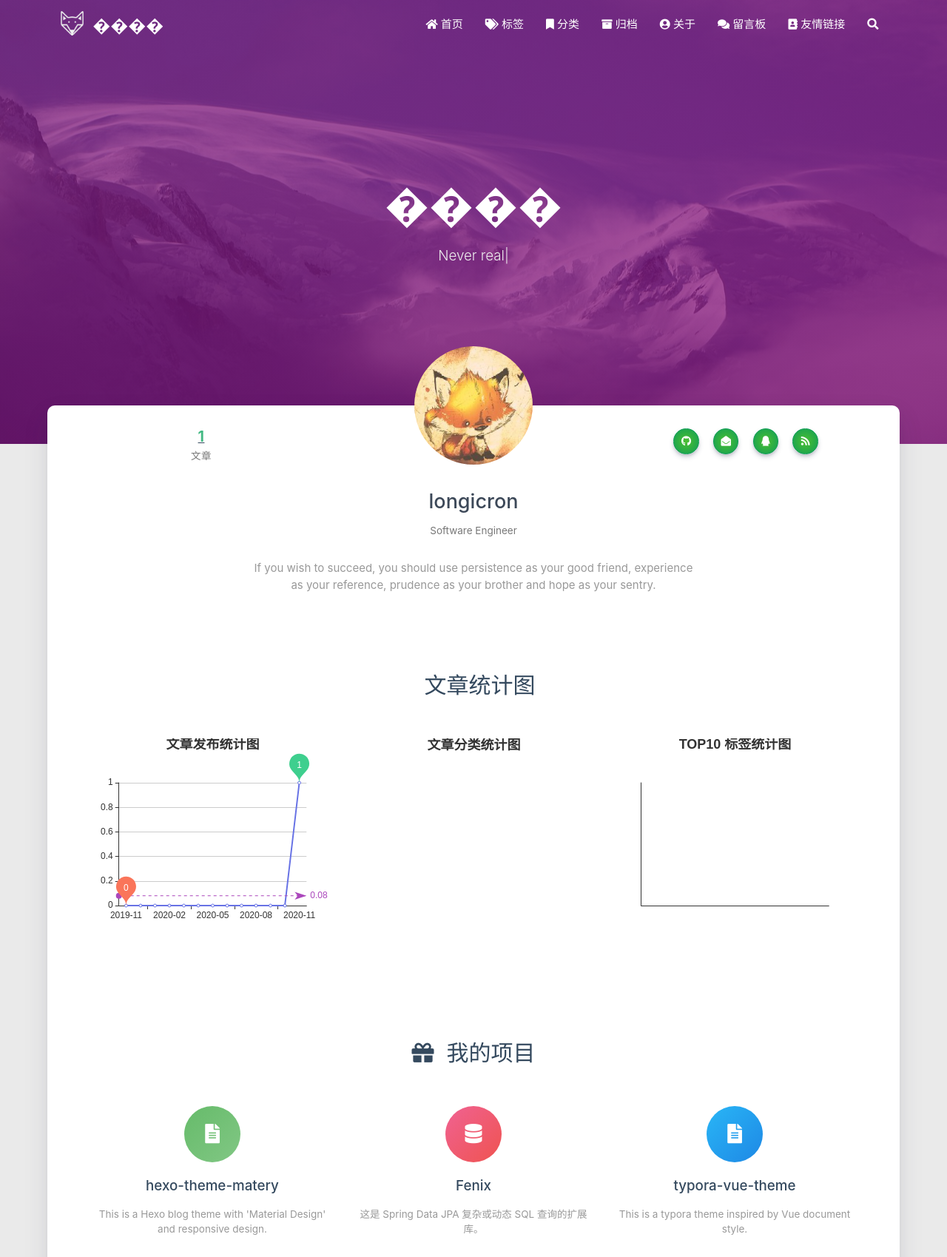
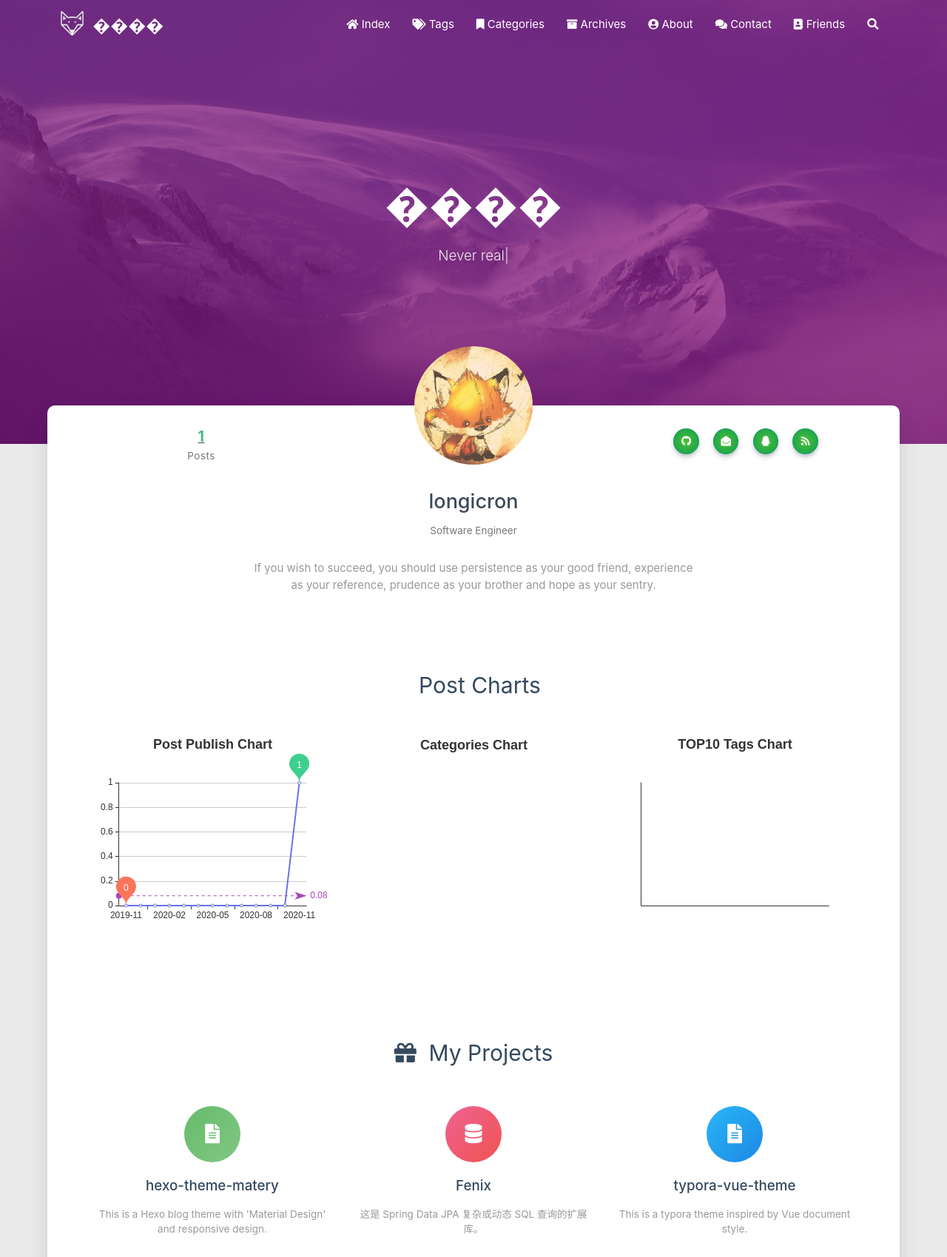
Before and after one commit to longicron/longicron, a plain HTML site: page about/index.html in a window 1280 px wide. Shown: the top 1699 px of the page at 74% size. Drawn offline with nearby package versions, Linux system fonts and the light colour scheme; some packages are replaced by stand-ins of ours; no server answers; a script that the page names is missing; some icons are missing.

Commit message:
Site updated: 2020-11-15 01:55:11

```diff
--- a/about/index.html
+++ b/about/index.html
@@ -1,10 +1,10 @@
 <!DOCTYPE HTML>
-<html lang="zh-CN">
+<html lang="en,zh-CN">
 
 
 <head>
     <meta charset="utf-8">
-    <meta name="keywords" content="关于, ����">
+    <meta name="keywords" content="About, ����">
     <meta name="description" content="">
     <meta http-equiv="X-UA-Compatible" content="IE=edge">
     <meta name="viewport" content="width=device-width, initial-scale=1.0, user-scalable=no">
@@ -16,7 +16,7 @@
     <!-- Global site tag (gtag.js) - Google Analytics -->
 
 
-    <title>关于 | ����</title>
+    <title>About | ����</title>
     <link rel="icon" type="image/png" href="/favicon.png">
 
     <link rel="stylesheet" type="text/css" href="/libs/awesome/css/all.css">
@@ -57,7 +57,7 @@
 
       <i class="fas fa-home" style="zoom: 0.6;"></i>
 
-      <span>首页</span>
+      <span>Index</span>
     </a>
 
   </li>
@@ -68,7 +68,7 @@
 
       <i class="fas fa-tags" style="zoom: 0.6;"></i>
 
-      <span>标签</span>
+      <span>Tags</span>
     </a>
 
   </li>
@@ -79,7 +79,7 @@
 
       <i class="fas fa-bookmark" style="zoom: 0.6;"></i>
 
-      <span>分类</span>
+      <span>Categories</span>
     </a>
 
   </li>
@@ -90,7 +90,7 @@
 
       <i class="fas fa-archive" style="zoom: 0.6;"></i>
 
-      <span>归档</span>
+      <span>Archives</span>
     </a>
 
   </li>
@@ -101,7 +101,7 @@
 
       <i class="fas fa-user-circle" style="zoom: 0.6;"></i>
 
-      <span>关于</span>
+      <span>About</span>
     </a>
 
   </li>
@@ -112,7 +112,7 @@
 
       <i class="fas fa-comments" style="zoom: 0.6;"></i>
 
-      <span>留言板</span>
+      <span>Contact</span>
     </a>
 
   </li>
@@ -123,14 +123,14 @@
 
       <i class="fas fa-address-book" style="zoom: 0.6;"></i>
 
-      <span>友情链接</span>
+      <span>Friends</span>
     </a>
 
   </li>
 
   <li>
     <a href="#searchModal" class="modal-trigger waves-effect waves-light">
-      <i id="searchIcon" class="fas fa-search" title="搜索" style="zoom: 0.85;"></i>
+      <i id="searchIcon" class="fas fa-search" title="Search" style="zoom: 0.85;"></i>
     </a>
   </li>
 </ul>
@@ -160,7 +160,7 @@
 
 			    <i class="fa-fw fas fa-home"></i>
 
-			首页
+			Index
 		</a>
 
         </li>
@@ -171,7 +171,7 @@
 
 			    <i class="fa-fw fas fa-tags"></i>
 
-			标签
+			Tags
 		</a>
 
         </li>
@@ -182,7 +182,7 @@
 
 			    <i class="fa-fw fas fa-bookmark"></i>
 
-			分类
+			Categories
 		</a>
 
         </li>
@@ -193,7 +193,7 @@
 
 			    <i class="fa-fw fas fa-archive"></i>
 
-			归档
+			Archives
 		</a>
 
         </li>
@@ -204,7 +204,7 @@
 
 			    <i class="fa-fw fas fa-user-circle"></i>
 
-			关于
+			About
 		</a>
 
         </li>
@@ -215,7 +215,7 @@
 
 			    <i class="fa-fw fas fa-comments"></i>
 
-			留言板
+			Contact
 		</a>
 
         </li>
@@ -226,7 +226,7 @@
 
 			    <i class="fa-fw fas fa-address-book"></i>
 
-			友情链接
+			Friends
 		</a>
 
         </li>
@@ -365,7 +365,7 @@
 
 <div class="statis">
     <span class="count"><a href="/">1</a></span>
-    <span class="name">文章</span>
+    <span class="name">Posts</span>
 </div>
 
 
@@ -385,7 +385,7 @@
 
 <div class="statis">
     <span class="count"><a href="/">1</a></span>
-    <span class="name">文章</span>
+    <span class="name">Posts</span>
 </div>
 
 
@@ -486,7 +486,7 @@
 
 <div id="postCharts" class="post-charts">
     <div class="title center-align" data-aos="zoom-in-up">
-        <i class="far fa-bar-chart"></i>&nbsp;&nbsp;文章统计图
+        <i class="far fa-bar-chart"></i>&nbsp;&nbsp;Post Charts
     </div>
     <div class="row">
         <div class="chart col s12 m6 l4" data-aos="zoom-in-up">
@@ -513,7 +513,7 @@
 
     let postsOption = {
         title: {
-            text: '文章发布统计图',
+            text: 'Post Publish Chart',
             top: -5,
             x: 'center'
         },
@@ -529,7 +529,7 @@
         },
         series: [
             {
-                name: '文章篇数',
+                name: 'Number of posts',
                 type: 'line',
                 color: ['#6772e5'],
                 data: [0,0,0,0,0,0,0,0,0,0,0,0,1],
@@ -539,17 +539,17 @@
                     data: [{
                         type: 'max',
                         itemStyle: {color: ['#3ecf8e']},
-                        name: '最大值'
+                        name: 'Maximum'
                     }, {
                         type: 'min',
                         itemStyle: {color: ['#fa755a']},
-                        name: '最小值'
+                        name: 'Minimum'
                     }]
                 },
                 markLine: {
                     itemStyle: {color: ['#ab47bc']},
                     data: [
-                        {type: 'average', name: '平均值'}
+                        {type: 'average', name: 'Average'}
                     ]
                 }
             }
@@ -560,7 +560,7 @@
 
     let categoriesOption = {
         title: {
-            text: '文章分类统计图',
+            text: 'Categories Chart',
             top: -4,
             x: 'center'
         },
@@ -570,7 +570,7 @@
         },
         series: [
             {
-                name: '分类',
+                name: 'Categories',
                 type: 'pie',
                 radius: '50%',
                 color: ['#6772e5', '#ff9e0f', '#fa755a', '#3ecf8e', '#82d3f4', '#ab47bc', '#525f7f', '#f51c47', '#26A69A'],
@@ -590,7 +590,7 @@
 
     let tagsOption = {
         title: {
-            text: 'TOP10 标签统计图',
+            text: 'TOP10 Tags Chart',
             top: -5,
             x: 'center'
         },
@@ -617,17 +617,17 @@
                     data: [{
                         type: 'max',
                         itemStyle: {color: ['#3ecf8e']},
-                        name: '最大值'
+                        name: 'Maximum'
                     }, {
                         type: 'min',
                         itemStyle: {color: ['#fa755a']},
-                        name: '最小值'
+                        name: 'Minimum'
                     }],
                 },
                 markLine: {
                     itemStyle: {color: ['#ab47bc']},
                     data: [
-                        {type: 'average', name: '平均值'}
+                        {type: 'average', name: 'Average'}
                     ]
                 }
             }
@@ -645,7 +645,7 @@
 
 <div class="my-projects">
     <div class="title center-align" data-aos="zoom-in-up">
-        <i class="fas fa-gift"></i>&nbsp;&nbsp;我的项目
+        <i class="fas fa-gift"></i>&nbsp;&nbsp;My Projects
     </div>
     <div class="row">
 
@@ -699,7 +699,7 @@
 
 <div class="my-skills">
     <div class="title center-align" data-aos="zoom-in-up">
-        <i class="fas fa-wrench"></i>&nbsp;&nbsp;我的技能
+        <i class="fas fa-wrench"></i>&nbsp;&nbsp;My Skills
     </div>
     <div class="row">
 
@@ -777,7 +777,7 @@
 
 
     <div class="other-skills chip-container" data-aos="zoom-in-up">
-        <div class="sub-title center-align"><i class="fa fa-book"></i>&nbsp;&nbsp;其他技能</div>
+        <div class="sub-title center-align"><i class="fa fa-book"></i>&nbsp;&nbsp;Other Skills</div>
         <div class="tag-chips center-align">
 
         </div>
@@ -792,7 +792,7 @@
 
 <div id="myGallery" class="my-gallery">
     <div class="title center-align" data-aos="zoom-in-up">
-        <i class="far fa-image"></i>&nbsp;&nbsp;相册
+        <i class="far fa-image"></i>&nbsp;&nbsp;Gallery
     </div>
     <div class="row">
 
@@ -969,8 +969,8 @@
 <div id="searchModal" class="modal">
     <div class="modal-content">
         <div class="search-header">
-            <span class="title"><i class="fas fa-search"></i>&nbsp;&nbsp;搜索</span>
-            <input type="search" id="searchInput" name="s" placeholder="请输入搜索的关键字"
+            <span class="title"><i class="fas fa-search"></i>&nbsp;&nbsp;Search</span>
+            <input type="search" id="searchInput" name="s" placeholder="Please enter a search keyword"
                    class="search-input">
         </div>
         <div id="searchResult"></div>
```
Also changed, not shown: 2020/11/14/hello-world/index.html (+30 -30 lines), archives/2020/11/index.html (+20 -20 lines), archives/2020/index.html (+20 -20 lines), archives/index.html (+20 -20 lines), categories/index.html (+22 -22 lines), contact/index.html (+19 -19 lines), friends/index.html (+19 -19 lines), index.html (+19 -19 lines), tags/index.html (+21 -21 lines).
